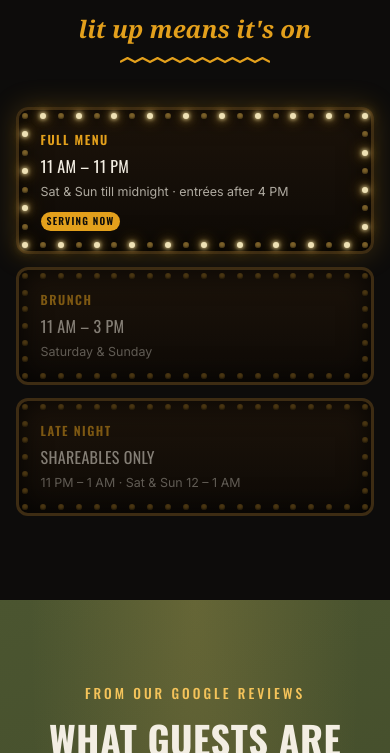
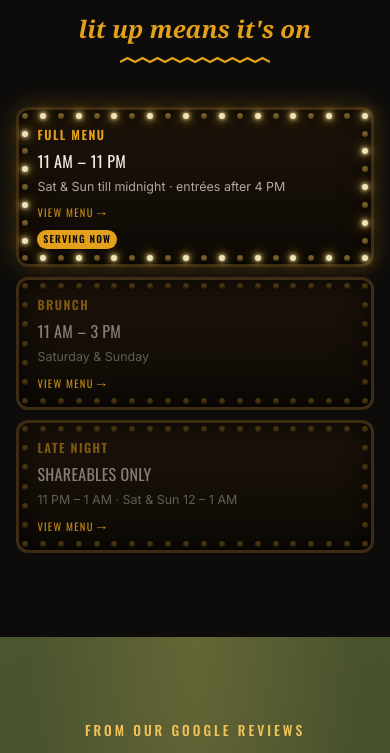
Before and after one commit to Aamagee/gradys-site, a plain HTML site: page index.html in a window 390 px wide. Shown: the part 4131-4884 px from the top of the page. Drawn offline with nearby package versions, Linux system fonts and the light colour scheme; animation ran at ten frames a second; a web font is replaced by a local one.

Commit message:
Serving cards link to their menu section; tighter cards on phones
Co-Authored-By: Claude Opus 5.5 <noreply@anthropic.com>

```diff
--- a/index.html
+++ b/index.html
@@ -17,7 +17,7 @@
   <link rel="preconnect" href="https://fonts.gstatic.com" crossorigin>
   <link href="https://fonts.googleapis.com/css2?family=Oswald:wght@400;500;600;700&family=Playfair+Display:ital,wght@1,600;1,700&family=Inter:wght@400;500;600&display=swap" rel="stylesheet">
   <link rel="stylesheet" href="styles.css?v=202611191800">
-  <link rel="stylesheet" href="pages.css?v=202611192130">
+  <link rel="stylesheet" href="pages.css?v=202611192200">
   <script type="application/ld+json">
 {
   "@context": "https://schema.org",
@@ -353,9 +353,9 @@
           <p class="script">lit up means it's on</p>
         </div>
         <ul class="serve-times" aria-label="What's served when">
-          <li data-serve="full"><b>Full Menu</b><span>11 AM – 11 PM</span><small>Sat &amp; Sun till midnight · entrées after 4 PM</small></li>
-          <li data-serve="brunch"><b>Brunch</b><span>11 AM – 3 PM</span><small>Saturday &amp; Sunday</small></li>
-          <li data-serve="late"><b>Late Night</b><span>Shareables only</span><small>11 PM – 1 AM · Sat &amp; Sun 12 – 1 AM</small></li>
+          <li data-serve="full"><a class="serve-link" href="#full-menu"><b>Full Menu</b><span>11 AM – 11 PM</span><small>Sat &amp; Sun till midnight · entrées after 4 PM</small><em class="serve-go">View menu →</em></a></li>
+          <li data-serve="brunch"><a class="serve-link" href="#full-menu/brunch"><b>Brunch</b><span>11 AM – 3 PM</span><small>Saturday &amp; Sunday</small><em class="serve-go">View menu →</em></a></li>
+          <li data-serve="late"><a class="serve-link" href="#full-menu/shareables"><b>Late Night</b><span>Shareables only</span><small>11 PM – 1 AM · Sat &amp; Sun 12 – 1 AM</small><em class="serve-go">View menu →</em></a></li>
         </ul>
       </div>
     </section>
@@ -645,9 +645,9 @@
         <h1>The Menu</h1>
         <p class="lead">The new menu just dropped: shareables, soups, burgers, handhelds and entrées after 4 PM. Burgers and handhelds come with house chips or fries.</p>
         <ul class="serve-times" aria-label="What's served when">
-          <li data-serve="full"><b>Full Menu</b><span>11 AM – 11 PM</span><small>Sat &amp; Sun till midnight · entrées after 4 PM</small></li>
-          <li data-serve="brunch"><b>Brunch</b><span>11 AM – 3 PM</span><small>Saturday &amp; Sunday</small></li>
-          <li data-serve="late"><b>Late Night</b><span>Shareables only</span><small>11 PM – 1 AM · Sat &amp; Sun 12 – 1 AM</small></li>
+          <li data-serve="full"><a class="serve-link" href="#full-menu"><b>Full Menu</b><span>11 AM – 11 PM</span><small>Sat &amp; Sun till midnight · entrées after 4 PM</small><em class="serve-go">View menu →</em></a></li>
+          <li data-serve="brunch"><a class="serve-link" href="#full-menu/brunch"><b>Brunch</b><span>11 AM – 3 PM</span><small>Saturday &amp; Sunday</small><em class="serve-go">View menu →</em></a></li>
+          <li data-serve="late"><a class="serve-link" href="#full-menu/shareables"><b>Late Night</b><span>Shareables only</span><small>11 PM – 1 AM · Sat &amp; Sun 12 – 1 AM</small><em class="serve-go">View menu →</em></a></li>
         </ul>
         <p class="menu-legend"><abbr class="diet" title="Vegetarian">V</abbr> Vegetarian <abbr class="diet" title="Vegan">VG</abbr> Vegan <a class="print-link" href="print.html">Print / save as PDF ↗</a></p>
         <div class="actions"><a href="order.html" class="btn" data-order>Order Online</a></div>
--- a/pages.css
+++ b/pages.css
@@ -399,3 +399,20 @@ body:not(.header-hidden) .cat-bar { top: calc(66px + var(--hb)); }
 
 /* ----- Home: "What's Cooking Now" band (replaced the red Specials & Game Days band) ----- */
 .serving-home .serve-times { margin: 2.2rem auto 0; max-width: 860px; }
+
+/* ----- Serving cards are links to that part of the menu (whole card clickable) ----- */
+.serve-link { display: flex; flex-direction: column; gap: .15rem; color: inherit; text-decoration: none; }
+.serve-link::before { content: ""; position: absolute; inset: 0; border-radius: 10px; z-index: 1; }
+.serve-times li { cursor: pointer; transition: box-shadow .4s, border-color .25s, transform .25s; }
+.serve-times li:hover, .serve-times li:focus-within { border-color: var(--gold); transform: translateY(-2px); }
+.serve-link:focus-visible { outline: none; }
+.serve-times li:focus-within { outline: 2px solid var(--gold); outline-offset: 3px; }
+.serve-go { position: relative; font-style: normal; font-family: var(--f-head); text-transform: uppercase; letter-spacing: .12em; font-size: .66rem; color: var(--gold); margin-top: .45rem; opacity: .85; transition: opacity .25s, transform .25s; }
+.serve-times li:hover .serve-go { opacity: 1; transform: translateX(3px); }
+@media (max-width: 760px) {
+  .serve-times { gap: .6rem; }
+  .serve-times li { padding: .95rem 1.15rem; }
+  .serve-times span { font-size: 1rem; }
+  .serve-go { margin-top: .3rem; }
+  .serve-times li.now::after { margin-top: .35rem; }
+}
```
Also changed, not shown: events.html (+1 -1 lines), game-day.html (+1 -1 lines), our-story.html (+1 -1 lines).
